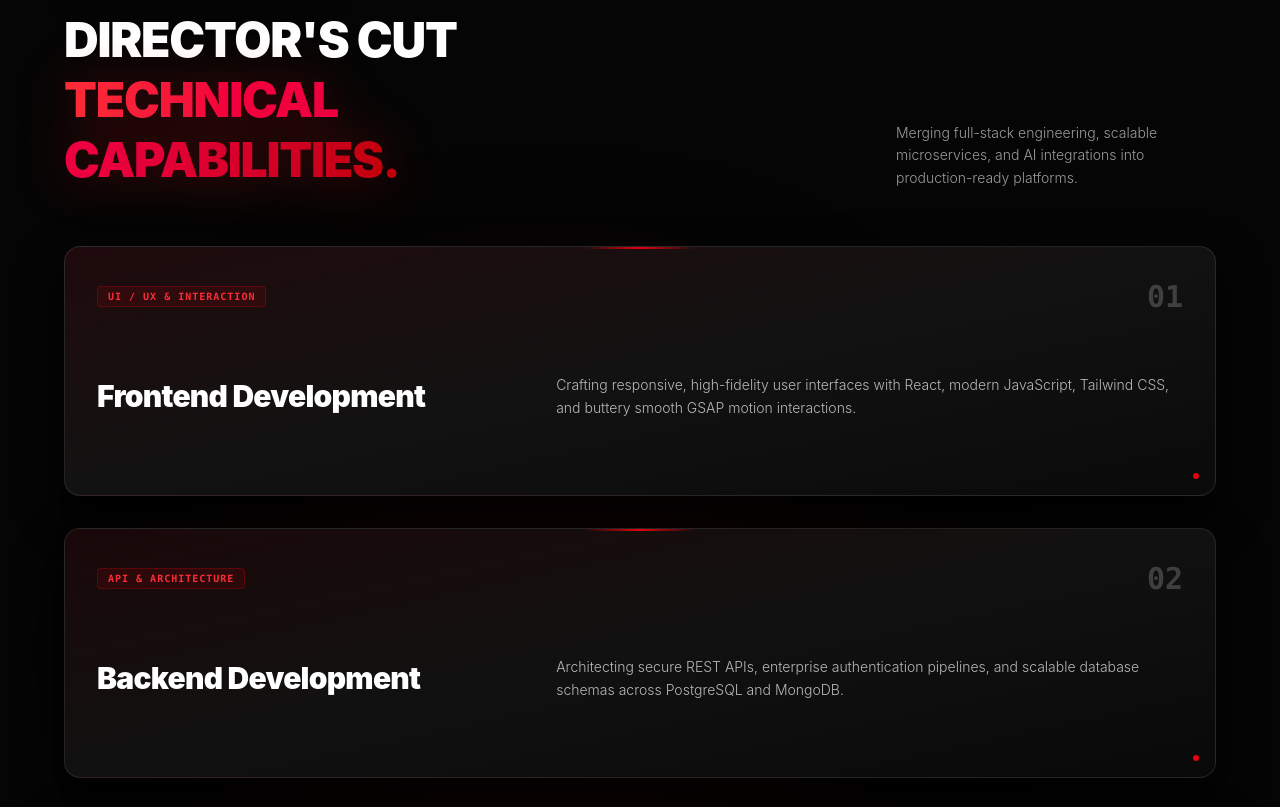
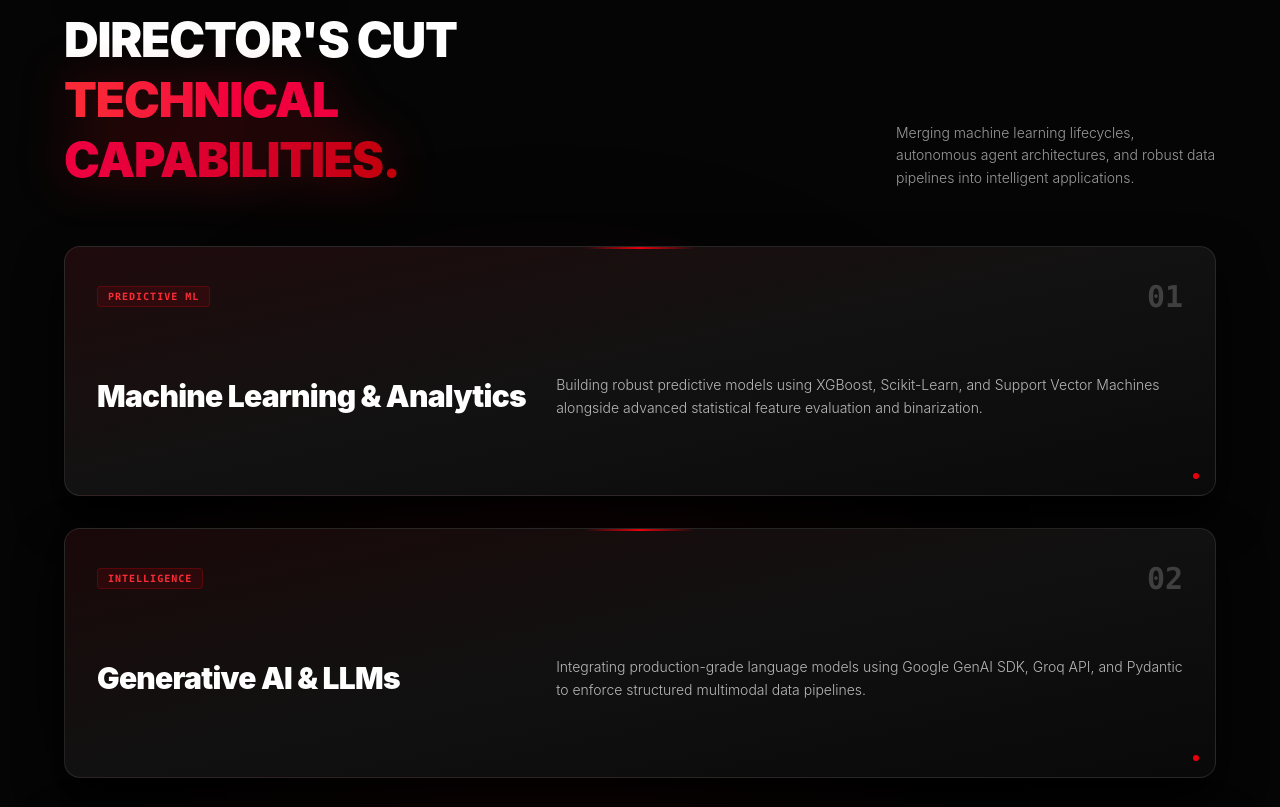
Before and after one commit to Painx9/Portfoliox9, a React (Vite) app: page / in a window 1280 px wide. Shown: the part 1990-2797 px from the top of the page. Built offline with nearby package versions, Linux system fonts and the light colour scheme; no server answers.

Commit message:
Update expertise data with new AI and ML topics

```diff
--- a/src/components/Expertise.jsx
+++ b/src/components/Expertise.jsx
@@ -7,30 +7,30 @@ gsap.registerPlugin(ScrollTrigger);
 const expertiseData = [
   {
     number: "01",
-    title: "Frontend Development",
-    text: "Crafting responsive, high-fidelity user interfaces with React, modern JavaScript, Tailwind CSS, and buttery smooth GSAP motion interactions.",
-    tag: "UI / UX & INTERACTION",
+    title: "Machine Learning & Analytics",
+    text: "Building robust predictive models using XGBoost, Scikit-Learn, and Support Vector Machines alongside advanced statistical feature evaluation and binarization.",
+    tag: "PREDICTIVE ML",
     gradient: "from-[#1f0a0c] via-[#121212] to-[#0a0a0a]"
   },
   {
     number: "02",
-    title: "Backend Development",
-    text: "Architecting secure REST APIs, enterprise authentication pipelines, and scalable database schemas across PostgreSQL and MongoDB.",
-    tag: "API & ARCHITECTURE",
+    title: "Generative AI & LLMs",
+    text: "Integrating production-grade language models using Google GenAI SDK, Groq API, and Pydantic to enforce structured multimodal data pipelines.",
+    tag: "INTELLIGENCE",
     gradient: "from-[#1a0809] via-[#111111] to-[#090909]"
   },
   {
     number: "03",
-    title: "AI & Machine Learning",
-    text: "Integrating production-grade LLM workflows, predictive machine learning pipelines, and computer vision systems backed by AWS AI certification.",
-    tag: "INTELLIGENCE & ML",
+    title: "Autonomous Agent Architectures",
+    text: "Designing Reasoning-and-Acting (ReAct) agent loops and automated text-to-code workflows to solve complex, dynamic tasks efficiently without heavy frameworks.",
+    tag: "AI AUTOMATION",
     gradient: "from-[#220a0d] via-[#131313] to-[#0a0a0a]"
   },
   {
     number: "04",
-    title: "Cloud & Deployment",
-    text: "Deploying resilient, containerized multi-tenant services using Docker, GitHub Actions CI/CD workflows, and optimized cloud hosting.",
-    tag: "DEVOPS & CLOUD",
+    title: "Data Engineering & MLOps",
+    text: "Implementing ETL cleaning loops, processing unstructured text with NLTK, and deploying interactive dashboards via Streamlit with continuous Git delivery.",
+    tag: "PIPELINES & DEPLOYMENT",
     gradient: "from-[#1d090b] via-[#101010] to-[#080808]"
   }
 ];
@@ -44,7 +44,7 @@ const Expertise = () => {
     if (!cards.length) return;
 
     cards.forEach((card, index) => {
-      if (index === cards.length - 1) return; // Keep the top-most card fully focused
+      if (index === cards.length - 1) return;
 
       gsap.to(card, {
         scale: 0.92 - index * 0.025,
@@ -60,7 +60,6 @@ const Expertise = () => {
       });
     });
 
-    // Magnetic mouse highlight per card
     const handleMouseMove = (e, card) => {
       const rect = card.getBoundingClientRect();
       const x = e.clientX - rect.left;
@@ -93,12 +92,10 @@ const Expertise = () => {
       ref={containerRef}
       className="relative w-full bg-[#050505] text-white py-20 px-6 md:px-12 select-none overflow-hidden"
     >
-      {/* Cinematic Red Ambient Glow */}
       <div className="absolute top-1/3 left-1/4 w-[450px] h-[450px] bg-red-600/10 rounded-full blur-[140px] pointer-events-none"></div>
 
       <div className="relative z-10 max-w-6xl mx-auto w-full space-y-12">
 
-        {/* Compact Section Header */}
         <div className="flex flex-col md:flex-row md:items-end justify-between gap-6 pb-2">
           <div className="space-y-3 max-w-xl">
             <div className="inline-flex items-center gap-2 px-3 py-1 rounded bg-black/80 backdrop-blur-xl border border-red-600/40 text-[11px] font-mono uppercase tracking-widest text-white shadow-xl">
@@ -115,11 +112,10 @@ const Expertise = () => {
             </h2>
           </div>
           <p className="text-white/60 text-xs md:text-sm font-light leading-relaxed max-w-xs">
-            Merging full-stack engineering, scalable microservices, and AI integrations into production-ready platforms.
+            Merging machine learning lifecycles, autonomous agent architectures, and robust data pipelines into intelligent applications.
           </p>
         </div>
 
-        {/* Compact 1-on-1 Gradient Stacking Container */}
         <div className="relative flex flex-col gap-8 pb-20">
           {expertiseData.map((item, index) => (
             <div
@@ -131,7 +127,6 @@ const Expertise = () => {
                 top: `${95 + index * 16}px`
               }}
             >
-              {/* Dynamic Mouse Spotlight Highlight */}
               <div
                 className="absolute inset-0 pointer-events-none opacity-0 group-hover:opacity-100 transition-opacity duration-300 z-0"
                 style={{
@@ -139,10 +134,8 @@ const Expertise = () => {
                 }}
               ></div>
 
-              {/* Crimson Accent Stripe */}
               <div className="absolute top-0 left-1/2 -translate-x-1/2 w-28 h-[2px] bg-gradient-to-r from-transparent via-red-600 to-transparent z-10"></div>
 
-              {/* Card Header Top */}
               <div className="flex items-center justify-between w-full mb-4 relative z-10">
                 <span className="text-[10px] font-mono font-bold uppercase tracking-widest text-red-500 px-2.5 py-0.5 rounded bg-red-600/10 border border-red-600/25">
                   {item.tag}
@@ -152,7 +145,6 @@ const Expertise = () => {
                 </span>
               </div>
 
-              {/* Card Body */}
               <div className="grid grid-cols-1 lg:grid-cols-12 gap-4 items-center my-auto relative z-10">
                 <div className="lg:col-span-5">
                   <h3 className="text-2xl md:text-3xl font-black text-white tracking-tight leading-snug group-hover:text-red-500 transition-colors duration-300">
@@ -166,7 +158,6 @@ const Expertise = () => {
                 </div>
               </div>
 
-              {/* Subtle Red Corner Dot */}
               <div className="absolute bottom-4 right-4 w-1.5 h-1.5 rounded-full bg-red-600 group-hover:shadow-[0_0_10px_#E50914] z-10 transition-all"></div>
             </div>
           ))}
```
